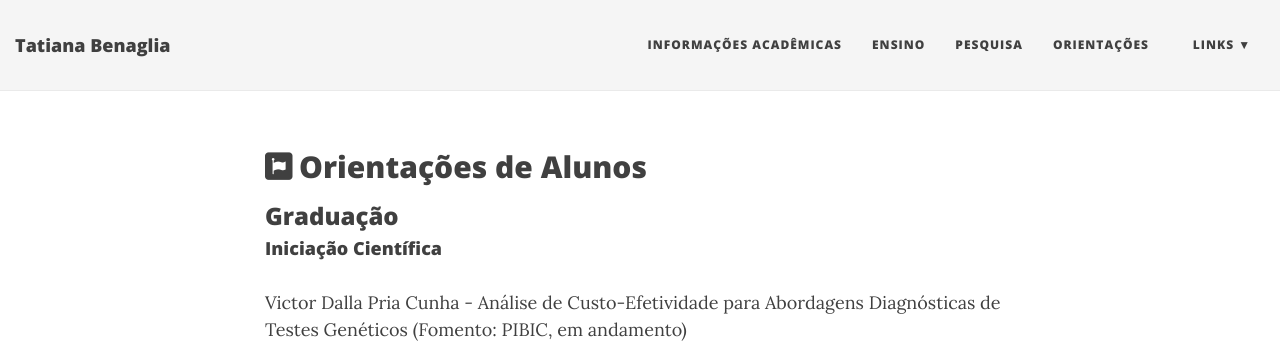
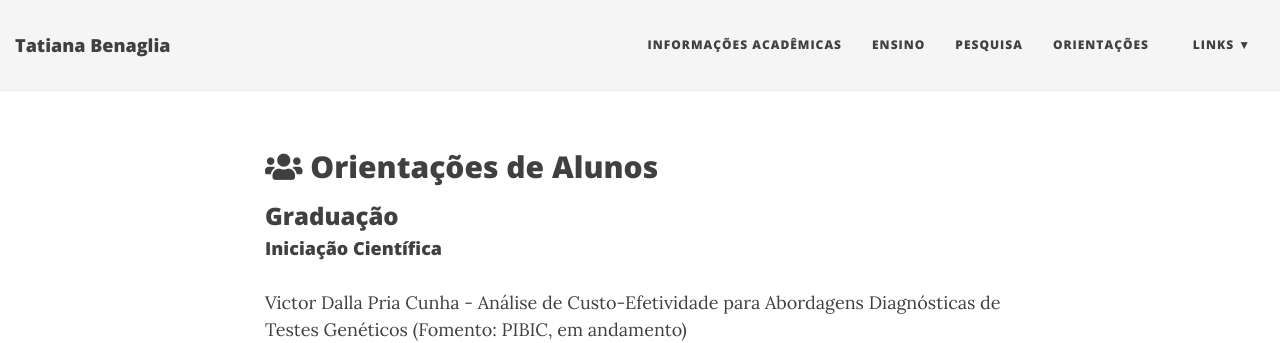
Before and after one commit to tatibenaglia/tatibenaglia.github.io, a Jekyll site: the page built from orientacoes.md, in a window 1280 px wide. Shown: the top 343 px of the page. Built offline with Jekyll 4.4.1, drawn with Linux system fonts in a browser that asks for light colours; nearby versions of some CDN libraries.

Commit message:
update aboutme.md

```diff
--- a/orientacoes.md
+++ b/orientacoes.md
@@ -5,7 +5,7 @@ use-site-title: false
 
 <link rel="stylesheet" href="https://use.fontawesome.com/releases/v5.2.0/css/all.css" integrity="sha384-hWVjflwFxL6sNzntih27bfxkr27PmbbK/iSvJ+a4+0owXq79v+lsFkW54bOGbiDQ" crossorigin="anonymous">
 
-## <i class="fab fa-font-awesome"></i> Orientações de Alunos
+## <i class="fas fa-users"></i> Orientações de Alunos
 
 ### Graduação
 
```
